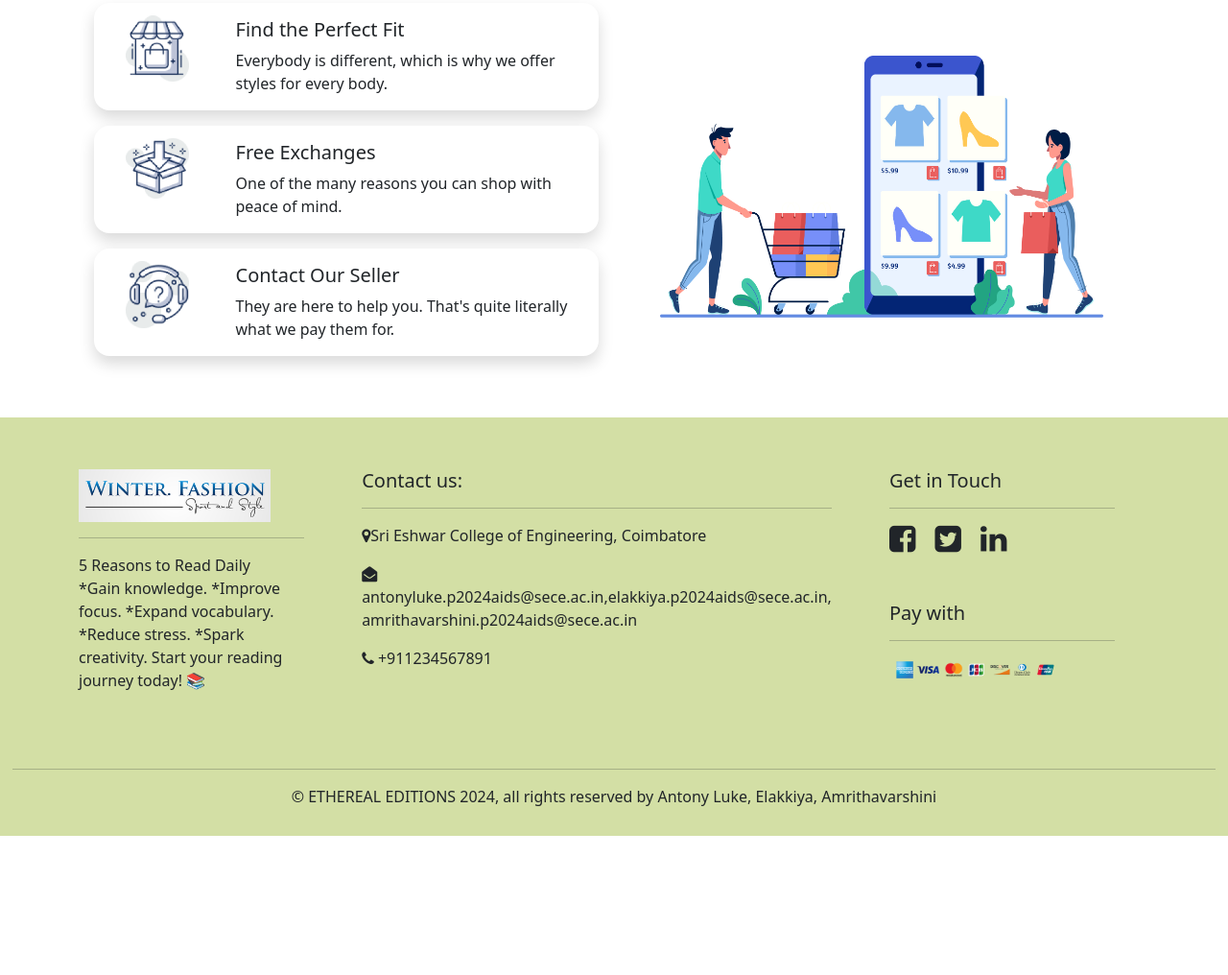
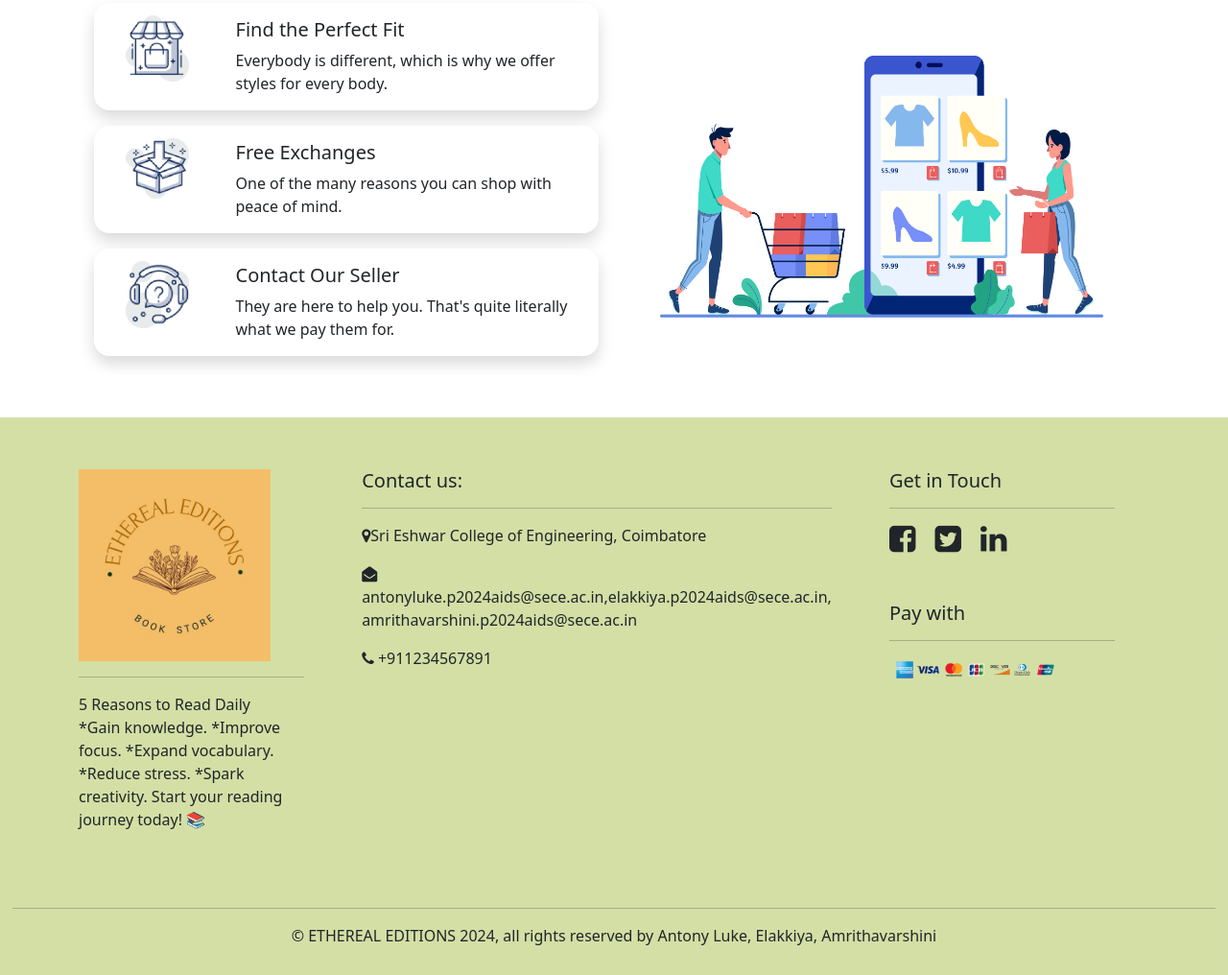
Before and after one commit to AntonyLukeP/EtherealEditions, a website: page index.html in a window 1280 px wide. Shown: the part 3157-4173 px from the top of the page at 96% size. Before the commit the page ends 4028 px from the top, so only its background shows below. Drawn offline with Linux system fonts and the light colour scheme.

Commit message:
Update index.html

```diff
--- a/index.html
+++ b/index.html
@@ -453,7 +453,7 @@
       <div class="container pb-5">
         <div class="row">
           <div id="about-us" class="col-sm pe-5 pt-3">
-            <img src="Images/logo.png" alt="" class="penguin-logo img-fluid" />
+            <img src="Images/logofinal.jpg" alt="" class="penguin-logo img-fluid" />
             <hr />
             <p>
 
```
